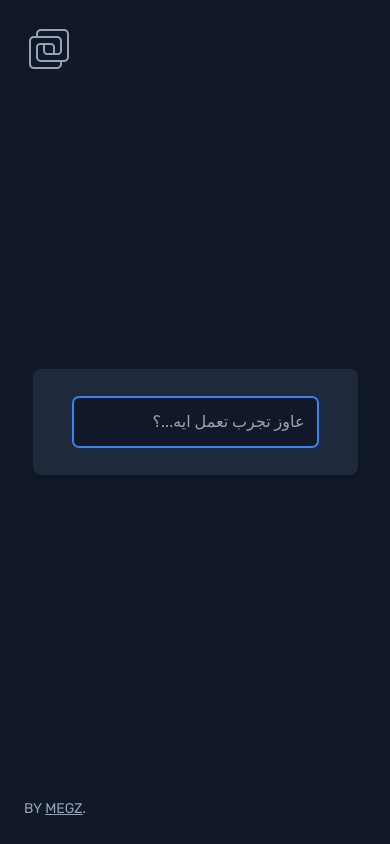
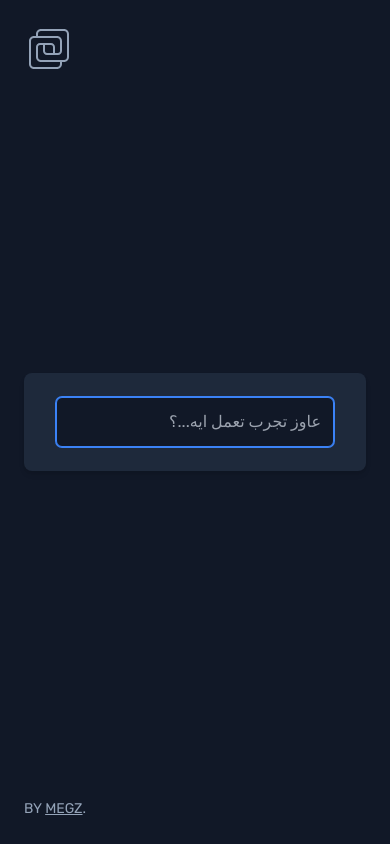
Before and after one commit to abdel-rahmanSalem/enta-khsran-7aga, a React (Vite) app: page / in a window 390 px wide. Built offline with nearby package versions, Linux system fonts and the light colour scheme.

Commit message:
fix: Responsive design

```diff
--- a/src/App.jsx
+++ b/src/App.jsx
@@ -9,11 +9,7 @@ const router = createBrowserRouter([
   },
 ]);
 function App() {
-  return (
-    <div className="h-screen">
-      <RouterProvider router={router} fallbackElement={<Loader />} />
-    </div>
-  );
+  return <RouterProvider router={router} fallbackElement={<Loader />} />;
 }
 
 export default App;
--- a/src/components/AgrbWlaFaks.jsx
+++ b/src/components/AgrbWlaFaks.jsx
@@ -6,7 +6,7 @@ function AgrbWlaFaks({ isGrb, setIsGrb, setIsOpenVideo }) {
     setIsGrb("");
   }
   return (
-    <form onSubmit={handleSubmit} className="flex flex-col gap-4">
+    <form onSubmit={handleSubmit} className="flex w-full flex-col gap-4">
       <input
         autoFocus
         dir="rtl"
--- a/src/components/CloseVideo.jsx
+++ b/src/components/CloseVideo.jsx
@@ -1,6 +1,6 @@
 function CloseVideo({ setIsOpenVideo }) {
   return (
-    <div className="fixed bottom-20">
+    <div className="fixed bottom-20 left-1/2 -translate-x-1/2">
       <button
         className="flex h-10 w-10 items-center justify-center rounded-full bg-slate-700 text-xl text-gray-400 hover:bg-slate-700"
         onClick={() => setIsOpenVideo(false)}
--- a/src/components/MaTgrbYaAkhy.jsx
+++ b/src/components/MaTgrbYaAkhy.jsx
@@ -5,7 +5,6 @@ function MaTgrbYaAkhy({ videoRef, isOpenVideo }) {
     >
       <video
         ref={videoRef}
-        width="270"
         autoPlay
         playsInline
         className="rounded-md shadow-lg"
--- a/src/components/MainHome.jsx
+++ b/src/components/MainHome.jsx
@@ -18,9 +18,9 @@ function MainHome() {
   }, [isOpenVideo]);
 
   return (
-    <>
+    <div className="flex w-full justify-center px-6">
       <div
-        className={`rounded-lg bg-slate-800 ${isOpenVideo ? "px-6 py-7" : "px-10 py-7"} shadow-md`}
+        className={`w-full max-w-3xl rounded-lg bg-slate-800 ${isOpenVideo ? "px-6 py-7" : "px-8 py-6"} shadow-md`}
       >
         <MaTgrbYaAkhy videoRef={videoRef} isOpenVideo={isOpenVideo} />
         {!isOpenVideo && (
@@ -32,7 +32,7 @@ function MainHome() {
         )}
       </div>
       {isOpenVideo && <CloseVideo setIsOpenVideo={setIsOpenVideo} />}
-    </>
+    </div>
   );
 }
 
--- a/src/pages/Home.jsx
+++ b/src/pages/Home.jsx
@@ -4,7 +4,7 @@ import MainHome from "../components/MainHome";
 
 function Home() {
   return (
-    <div className="flex h-full items-center justify-center bg-gray-900 text-gray-200">
+    <div className="flex h-screen items-center bg-gray-900 text-gray-200">
       <Logo />
       <MainHome />
       <Footer />
```
